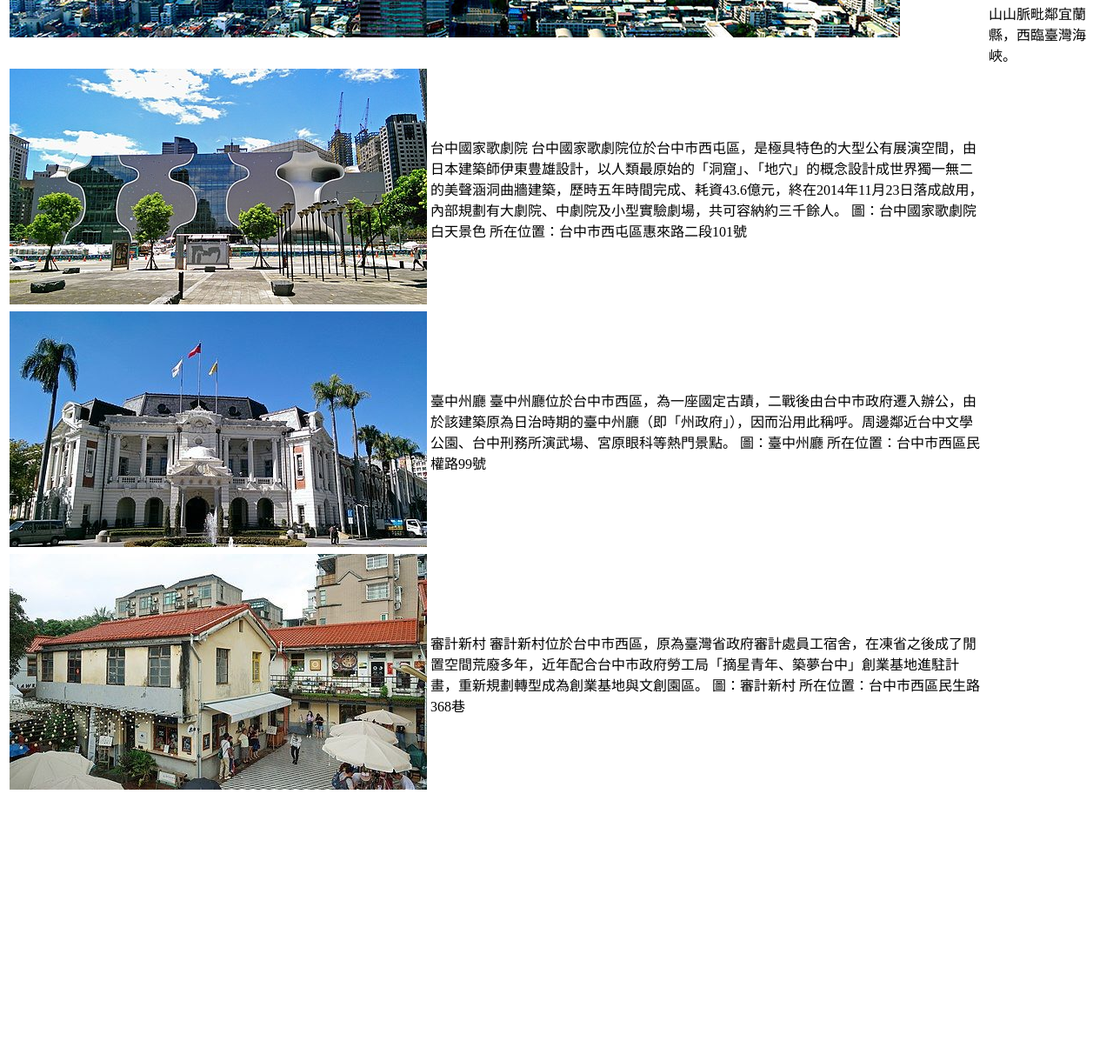
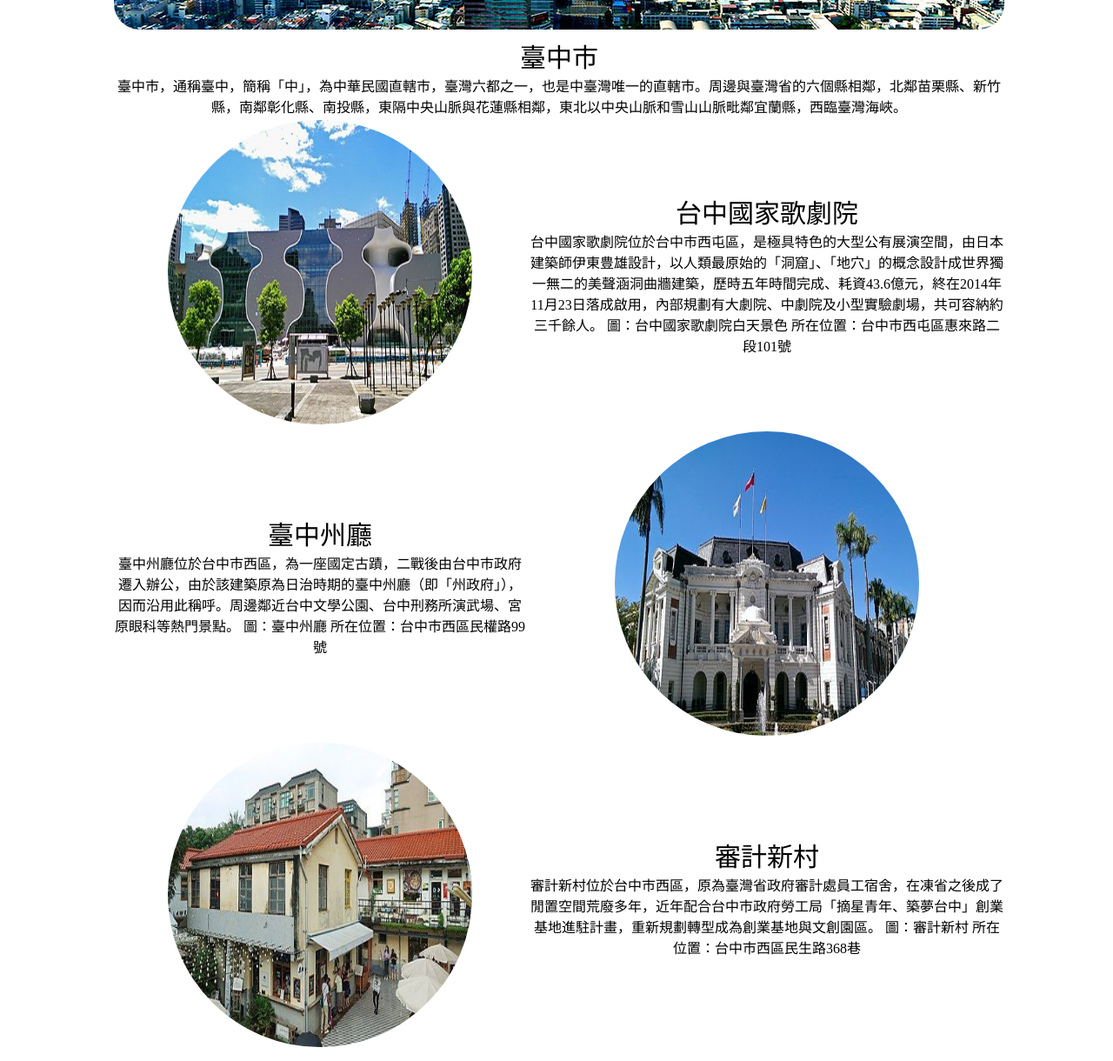
Before and after one commit to Sutingfang/003, a plain HTML site: page index.html in a window 1280 px wide. Shown: the part 320-1540 px from the top of the page at 87% size. Before the commit the page ends 1251 px from the top, so only its background shows below. Drawn offline with Linux system fonts and the light colour scheme.

Commit message:
Add files via upload

```diff
--- a/index.html
+++ b/index.html
@@ -4,16 +4,27 @@
 	<meta charset="UTF-8">
 	<meta name="viewport" content="width=device-width, initial-scale=1.0">
 	<title>Document</title>
+	<style>
+		.container { margin: 0 auto; width:1024px; }
+		.large_font { font-size:30px; }
+		td {text-align: center; }
+		img {border-radius:30px; }
+		.img_round { border-radius:50%; width: 350px; height: 350px; }
+	</style>
 </head>
+
+<div class="container">
 <body>
 	<table>
 		<tr>
 			<td colspan="2">
-				台中市景點推薦
+				<div class="large_font">台中市景點推薦</div>
 				<img src="00.jpeg">
 			</td>
+		</tr>
+		<tr>
 			<td colspan="2">
-				臺中市
+				<div class="large_font">臺中市</div>
 
 				臺中市，通稱臺中，簡稱「中」，為中華民國直轄市，臺灣六都之一，也是中臺灣唯一的直轄市。周邊與臺灣省的六個縣相鄰，北鄰苗栗縣、新竹縣，南鄰彰化縣、南投縣，東隔中央山脈與花蓮縣相鄰，東北以中央山脈和雪山山脈毗鄰宜蘭縣，西臨臺灣海峽。
 
@@ -21,10 +32,10 @@
 		</tr>
 		<tr>
 			<td>
-				<img src="01.jpeg">
+				<img class="img_round" src="01.jpeg">
 			</td>
 			<td>
-				台中國家歌劇院
+				<div class="large_font">台中國家歌劇院</div>
 				台中國家歌劇院位於台中市西屯區，是極具特色的大型公有展演空間，由日本建築師伊東豊雄設計，以人類最原始的「洞窟」、「地穴」的概念設計成世界獨一無二的美聲涵洞曲牆建築，歷時五年時間完成、耗資43.6億元，終在2014年11月23日落成啟用，內部規劃有大劇院、中劇院及小型實驗劇場，共可容納約三千餘人。
 
 				圖：台中國家歌劇院白天景色
@@ -34,11 +45,9 @@
 			</td>
 		</tr>
 		<tr>
+
 			<td>
-				<img src="02.jpeg">
-			</td>
-			<td>
-				臺中州廳
+				<div class="large_font">臺中州廳</div>
 				臺中州廳位於台中市西區，為一座國定古蹟，二戰後由台中市政府遷入辦公，由於該建築原為日治時期的臺中州廳（即「州政府」），因而沿用此稱呼。周邊鄰近台中文學公園、台中刑務所演武場、宮原眼科等熱門景點。
 
 				圖：臺中州廳
@@ -46,13 +55,16 @@
 				所在位置：台中市西區民權路99號
 
 			</td>
+			<td>
+				<img  class="img_round" src="02.jpeg">
+			</td>
 		</tr>
 		<tr>
 			<td>
-				<img src="03.jpeg">
+				<img  class="img_round" src="03.jpeg">
 			</td>
 			<td>
-				審計新村
+				<div class="large_font">審計新村</div>
 				審計新村位於台中市西區，原為臺灣省政府審計處員工宿舍，在凍省之後成了閒置空間荒廢多年，近年配合台中市政府勞工局「摘星青年、築夢台中」創業基地進駐計畫，重新規劃轉型成為創業基地與文創園區。
 
 				圖：審計新村
```
